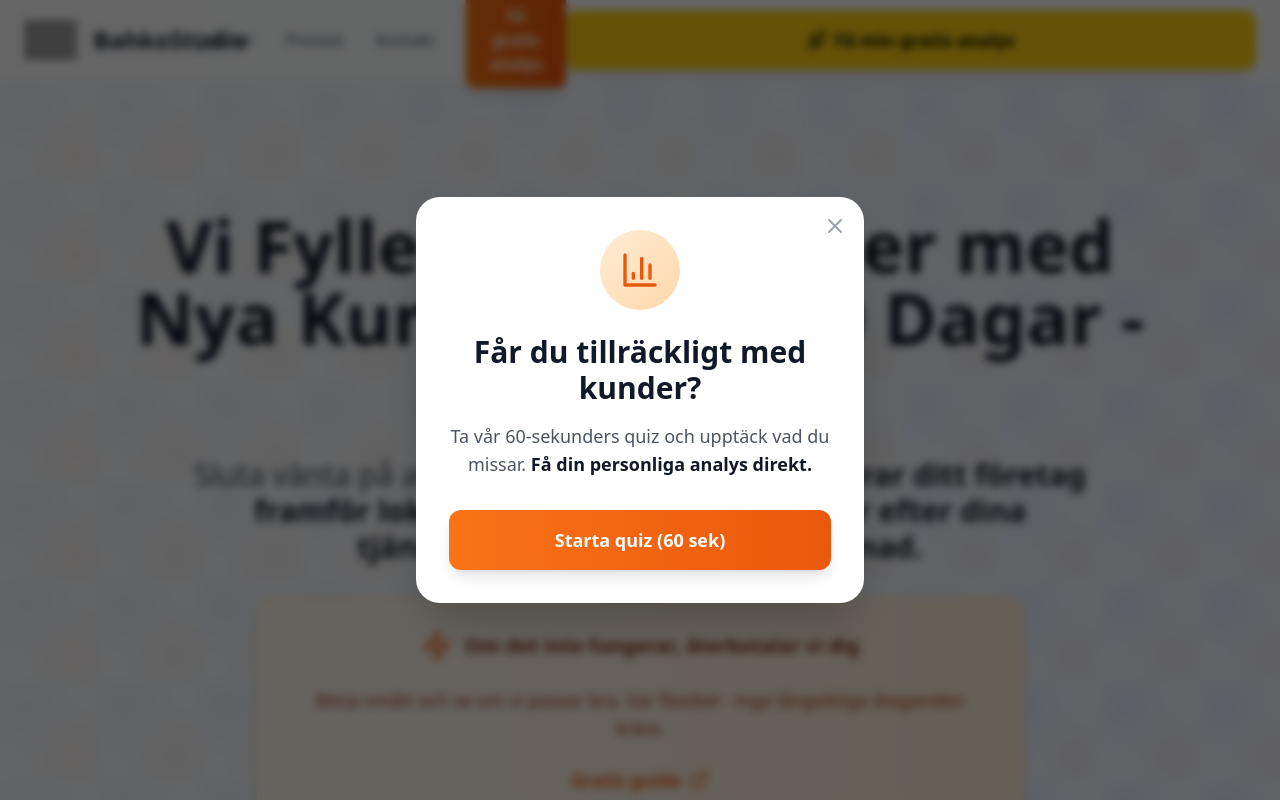
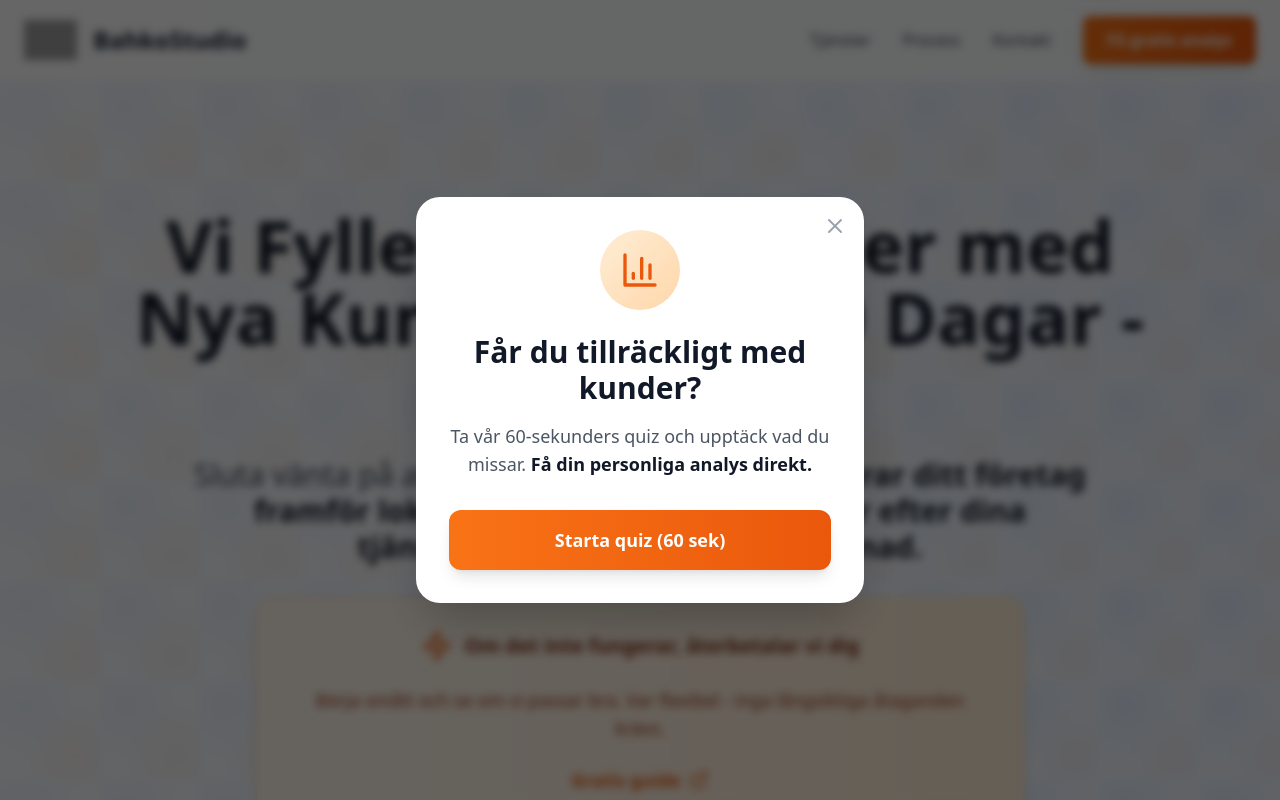
Before and after one commit to DonkeykongM/BahkoSudio.se, a React (Vite) app: page / in a window 1280 px wide. Shown: the top 800 px of the page. Built offline with nearby package versions, Linux system fonts and the light colour scheme; grey boxes are pictures that could not be loaded.

Commit message:
Updated App.tsx

```diff
--- a/src/App.tsx
+++ b/src/App.tsx
@@ -317,13 +317,9 @@ function App() {
 
             <button
               onClick={() => setMobileMenuOpen(!mobileMenuOpen)}
-              className="group w-full bg-yellow-400 hover:bg-yellow-300 active:bg-yellow-500 text-black font-bold py-4 px-8 rounded-xl text-lg transition-all duration-200 transform hover:scale-105 active:scale-95 focus:outline-none focus:ring-4 focus:ring-yellow-300 focus:ring-opacity-50 min-h-[56px] flex items-center justify-center shadow-lg hover:shadow-xl"
-              aria-label="Få din gratis webbanalys - öppnas i ny flik"
+              className="md:hidden p-2 rounded-lg hover:bg-gray-100 transition-colors"
             >
-              <span className="flex items-center gap-2">
-                <Rocket className="w-5 h-5 group-hover:rotate-12 transition-transform" />
-                Få min gratis analys
-              </span>
+              <Menu className="w-6 h-6" />
             </button>
           </div>
 
```
